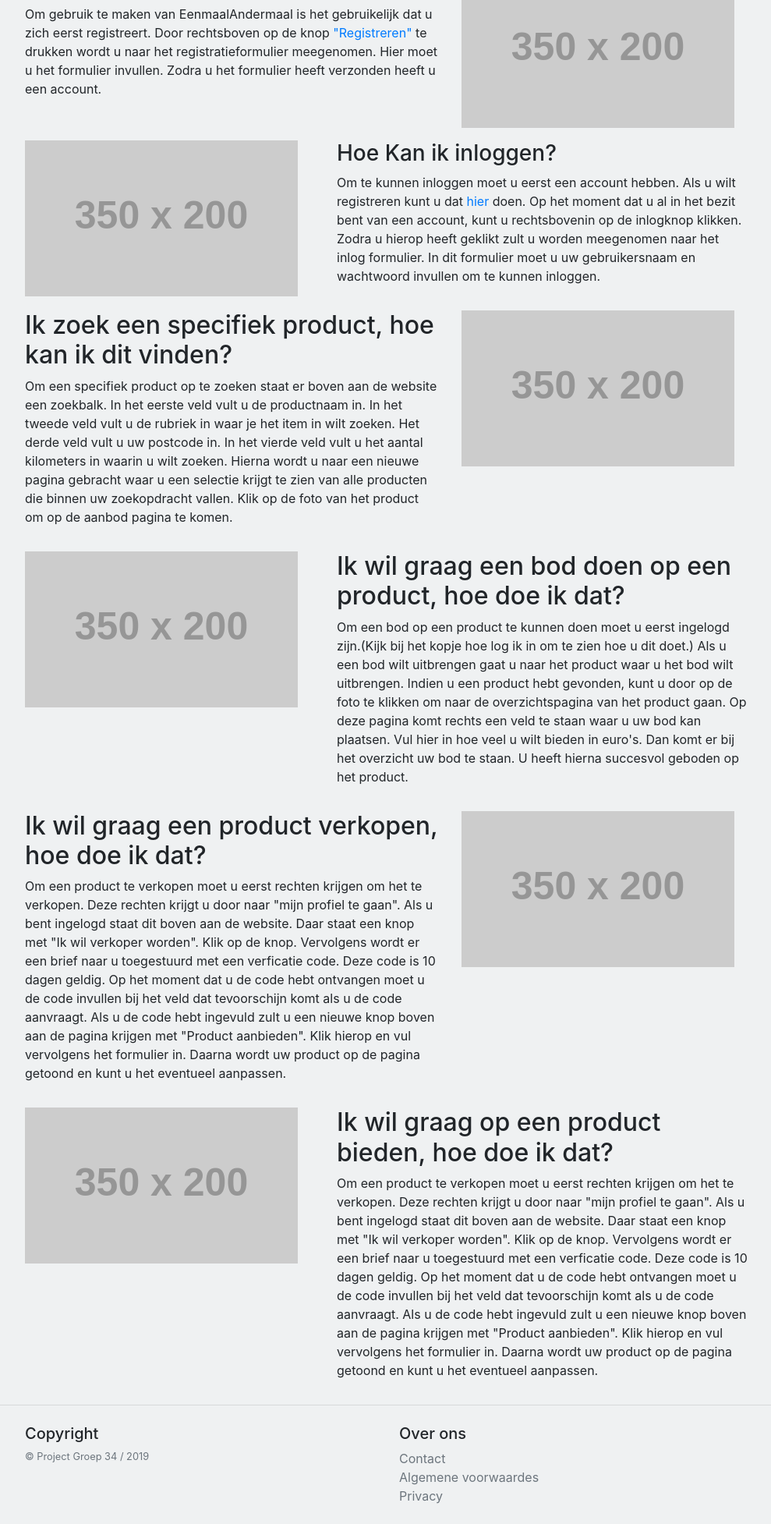
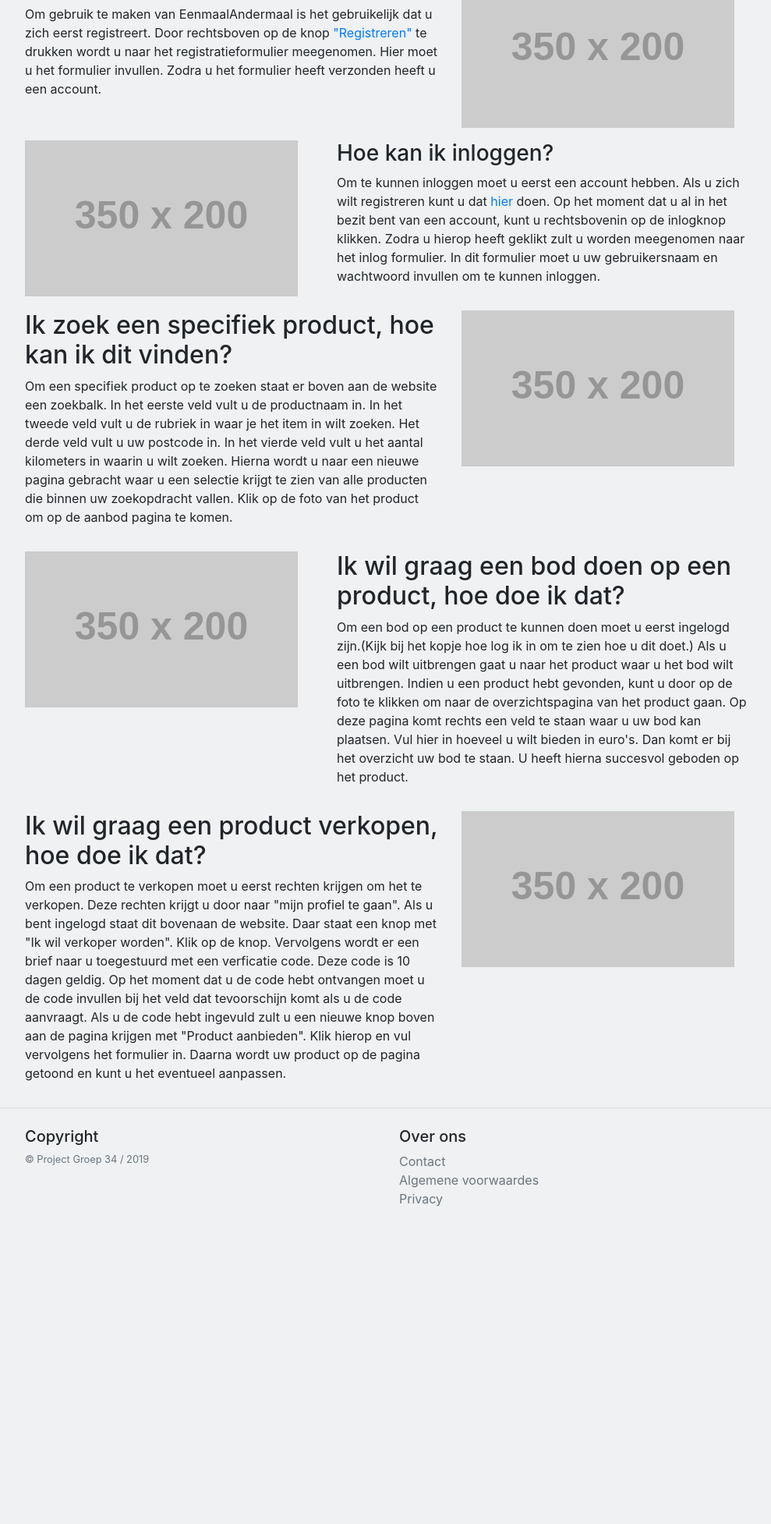
Before and after one commit to MWarps/asjgadh, a PHP site: page /informeren.php in a window 1280 px wide. Shown: the part 236-2190 px from the top of the page at 78% size, without its empty margins (143-1132 px from the left). After the commit the page ends 1783 px from the top, so only its background shows below. Run offline with PHP 8.4, Linux system fonts and the light colour scheme; grey boxes labelled with a size stand in for pictures from a placeholder-image service; some libraries are stand-ins or nearby versions.

Commit message:
informeren compleet, spelfout in in index weg

```diff
--- a/IProject/index.php
+++ b/IProject/index.php
@@ -26,7 +26,7 @@ if(isset($_SESSION['status'])){
             $status = 'U wachtwoord is veranderd!';
             break;
         case 'verkoper':
-            $status = 'U bent geristreerd als verkoper';
+            $status = 'U bent geregistreerd als verkoper';
         default:
             // code...
             break;
--- a/IProject/informeren.php
+++ b/IProject/informeren.php
@@ -26,8 +26,8 @@
                 <a href="inloggen"><img class="img-responsive" src="http://placehold.it/350x200" alt="Foto Inloggen"></a>
             </div>
             <div class="col-md-7">
-                <h3>Hoe Kan ik inloggen?</h3>
-                <p>Om te kunnen inloggen moet u eerst een account hebben. Als u wilt registreren kunt u dat <a href="register.php">hier</a> doen.
+                <h3>Hoe kan ik inloggen?</h3>
+                <p>Om te kunnen inloggen moet u eerst een account hebben. Als u zich wilt registreren kunt u dat <a href="register.php">hier</a> doen.
                     Op het moment dat u al in het bezit bent van een account, kunt u rechtsbovenin op de inlogknop klikken. Zodra u hierop heeft geklikt zult u worden meegenomen naar het inlog formulier.
                     In dit formulier moet u uw gebruikersnaam en wachtwoord invullen om te kunnen inloggen.</p>
             </div>
@@ -53,7 +53,7 @@
                 <p>
                     Om een bod op een product te kunnen doen moet u eerst ingelogd zijn.(Kijk bij het kopje <span>hoe log ik in</span> om te zien hoe u dit doet.) Als u een bod wilt uitbrengen
                     gaat u naar het product waar u het bod wilt uitbrengen. Indien u een product hebt gevonden, kunt u door op de foto te klikken om naar de overzichtspagina van het product gaan.
-                    Op deze pagina komt rechts een veld te staan waar u uw bod kan plaatsen. Vul hier in hoe veel u wilt bieden in euro's. Dan komt er bij het overzicht uw bod te staan.
+                    Op deze pagina komt rechts een veld te staan waar u uw bod kan plaatsen. Vul hier in hoeveel u wilt bieden in euro's. Dan komt er bij het overzicht uw bod te staan.
                     U heeft hierna succesvol geboden op het product.
                 </p>
             </div>
@@ -62,7 +62,7 @@
             <div class="col-md-7">
                 <h2>Ik wil graag een product verkopen, hoe doe ik dat?</h2>
                 <p>
-                    Om een product te verkopen moet u eerst rechten krijgen om het te verkopen. Deze rechten krijgt u door naar "mijn profiel te gaan". Als u bent ingelogd staat dit boven aan de website.
+                    Om een product te verkopen moet u eerst rechten krijgen om het te verkopen. Deze rechten krijgt u door naar "mijn profiel te gaan". Als u bent ingelogd staat dit bovenaan de website.
                     Daar staat een knop met "Ik wil verkoper worden". Klik op de knop. Vervolgens wordt er een brief naar u toegestuurd met een verficatie code. Deze code is 10 dagen geldig.
                     Op het moment dat u de code hebt ontvangen moet u de code invullen bij het veld dat tevoorschijn komt als u de code aanvraagt. Als u de code hebt ingevuld zult u een nieuwe knop
                     boven aan de pagina krijgen met "Product aanbieden". Klik hierop en vul vervolgens het formulier in. Daarna wordt uw product op de pagina getoond en kunt u het eventueel
@@ -73,20 +73,5 @@
                 <a href="#"><img class="img-responsive" src="http://placehold.it/350x200" alt="Verkoper worden"></a>
             </div>
         </div>
-        <div class="row mt-3 mb-3">
-            <div class="col-md-5">
-                <a href="#"><img class="img-responsive" src="http://placehold.it/350x200" alt="Verkoper worden"></a>
-            </div>
-            <div class="col-md-7">
-                <h2>Ik wil graag op een product bieden, hoe doe ik dat?</h2>
-                <p>
-                    Om een product te verkopen moet u eerst rechten krijgen om het te verkopen. Deze rechten krijgt u door naar "mijn profiel te gaan". Als u bent ingelogd staat dit boven aan de website.
-                    Daar staat een knop met "Ik wil verkoper worden". Klik op de knop. Vervolgens wordt er een brief naar u toegestuurd met een verficatie code. Deze code is 10 dagen geldig.
-                    Op het moment dat u de code hebt ontvangen moet u de code invullen bij het veld dat tevoorschijn komt als u de code aanvraagt. Als u de code hebt ingevuld zult u een nieuwe knop
-                    boven aan de pagina krijgen met "Product aanbieden". Klik hierop en vul vervolgens het formulier in. Daarna wordt uw product op de pagina getoond en kunt u het eventueel
-                    aanpassen.
-                </p>
-            </div>
-        </div>
     </div>
 <?php include 'includes/footer.php' ?>
```
